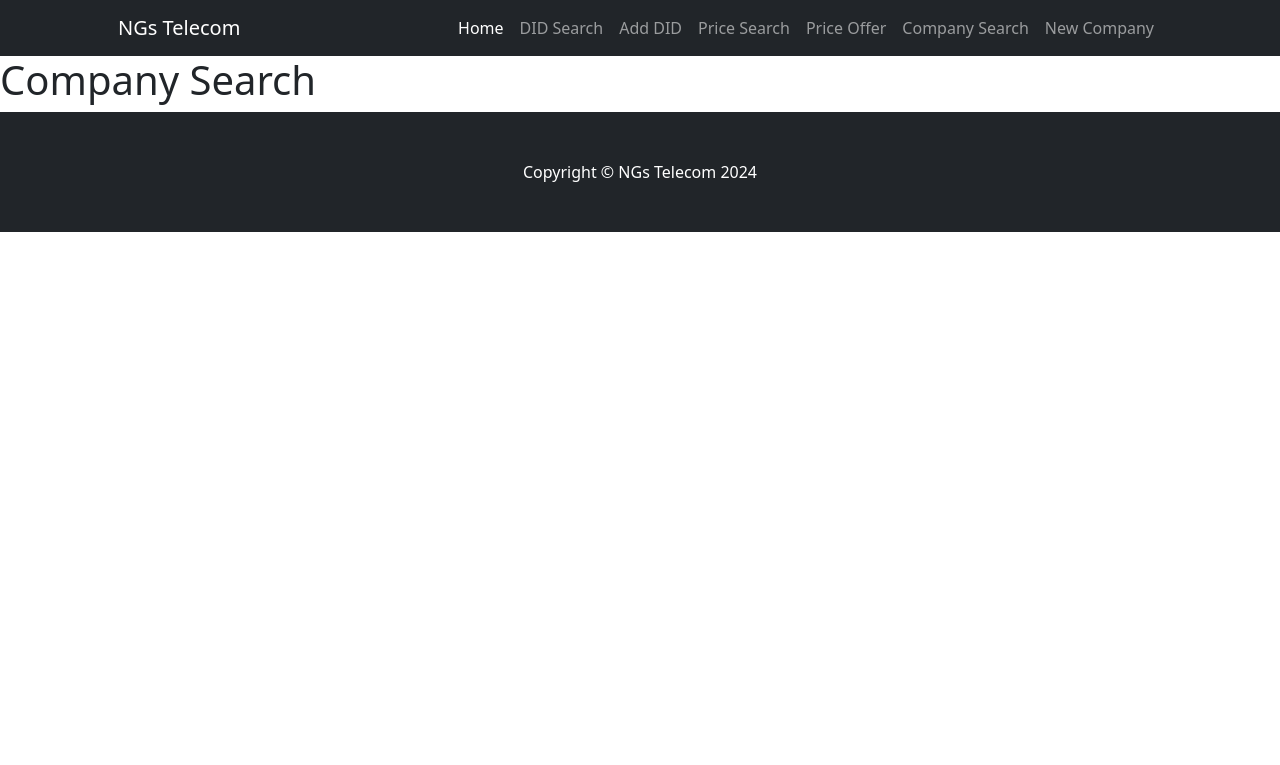
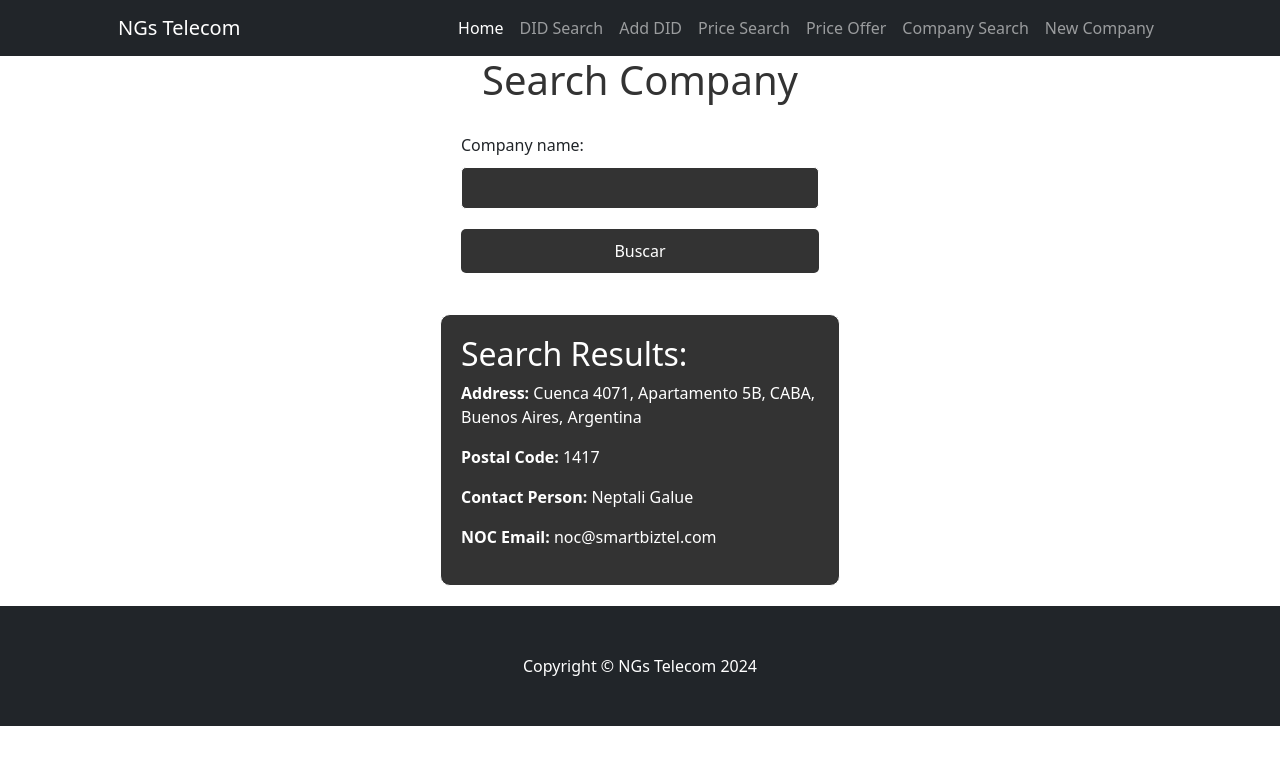
Before and after one commit to Nektolox/Tercera-pre-entrega-Galue, a Django app: template Pre_Entrega3/DIDs/templates/dids/CompanySearch.html in a window 1280 px wide. Shown: the top 765 px of the page. Run offline with Django 5.2, Linux system fonts and the light colour scheme; the template is opened without the code that fills it: values that come from a table or form of the project are taken from there, others are empty; data comes from the database, SQL or seed files in the repository; some libraries are stand-ins or nearby versions.

Commit message:
Templates finalizados, faltan detalles de inicio

```diff
--- a/Pre_Entrega3/DIDs/templates/dids/CompanySearch.html
+++ b/Pre_Entrega3/DIDs/templates/dids/CompanySearch.html
@@ -5,6 +5,69 @@
     <meta charset="UTF-8">
     <meta name="viewport" content="width=device-width, initial-scale=1.0">
     <title>Document</title>
+
+    <style>
+        body {
+            background-color: black;
+            color: white;
+            font-family: Arial, sans-serif;
+        }
+
+        form {
+            max-width: 400px;
+            margin: 0 auto;
+            padding: 20px;
+            border: 1px solid white;
+            border-radius: 10px;
+        }
+
+        .result-box {
+            max-width: 400px;
+            margin: 20px auto;
+            padding: 20px;
+            border: 1px solid white;
+            border-radius: 10px;
+            background-color: #333;
+            color: white;
+
+        }
+
+        h1 {
+            text-align: center;
+            color: #333;
+        }
+
+        label,
+        input {
+            display: block;
+            width: 100%;
+            margin-bottom: 10px;
+        }
+
+        input[type="text"] {
+            padding: 8px;
+            border-radius: 5px;
+            border: 1px solid white;
+            background-color: #333;
+            color: white;
+        }
+
+        input[type="submit"] {
+            padding: 10px 20px;
+            border: none;
+            border-radius: 5px;
+            background-color: #333;
+            color: white;
+            cursor: pointer;
+            margin-top: 20px;
+        }
+
+        input[type="submit"]:hover {
+            background-color: white;
+            color: #333;
+        }
+    </style>
+
 </head>
 
 <body>
@@ -13,7 +76,36 @@
     {% block title %}Página de Inicio{% endblock %}
 
     {% block contenidoQueCambia %}
-    <h1>Company Search</h1>
+
+    <h1>Search Company</h1>
+    <form action="{% url 'BusComp' %}" method="get">
+
+        <label for="nombre">Company name:</label>
+        <input type="text" id="nombre" name="nombre" maxlength="60" required>
+        <input type="submit" value="Buscar">
+
+    </form>
+
+    {% if resultado %}
+
+    <div class="result-box">
+
+        <h2>Search Results:</h2>
+        <p><strong>Address:</strong> {{ resultado.direccion }}</p>
+        <p><strong>Postal Code:</strong> {{ resultado.codigo_postal }}</p>
+        <p><strong>Contact Person:</strong> {{ resultado.persona_contacto }}</p>
+        <p><strong>NOC Email:</strong> {{ resultado.NOCemail }}</p>
+
+    </div>
+
+    {% elif mensaje %}
+
+    <div class="result-box">
+        <p>{{ mensaje }}</p>
+    </div>
+
+    {% endif %}
+
     {% endblock %}
 
 </body>
```
Also changed, not shown: Pre_Entrega3/DIDs/templates/dids/DIDsSearch.html (+6 -6 lines), Pre_Entrega3/DIDs/templates/dids/PriceSearch.html (+86 -1 lines), Pre_Entrega3/DIDs/views.py (+27 -0 lines).
